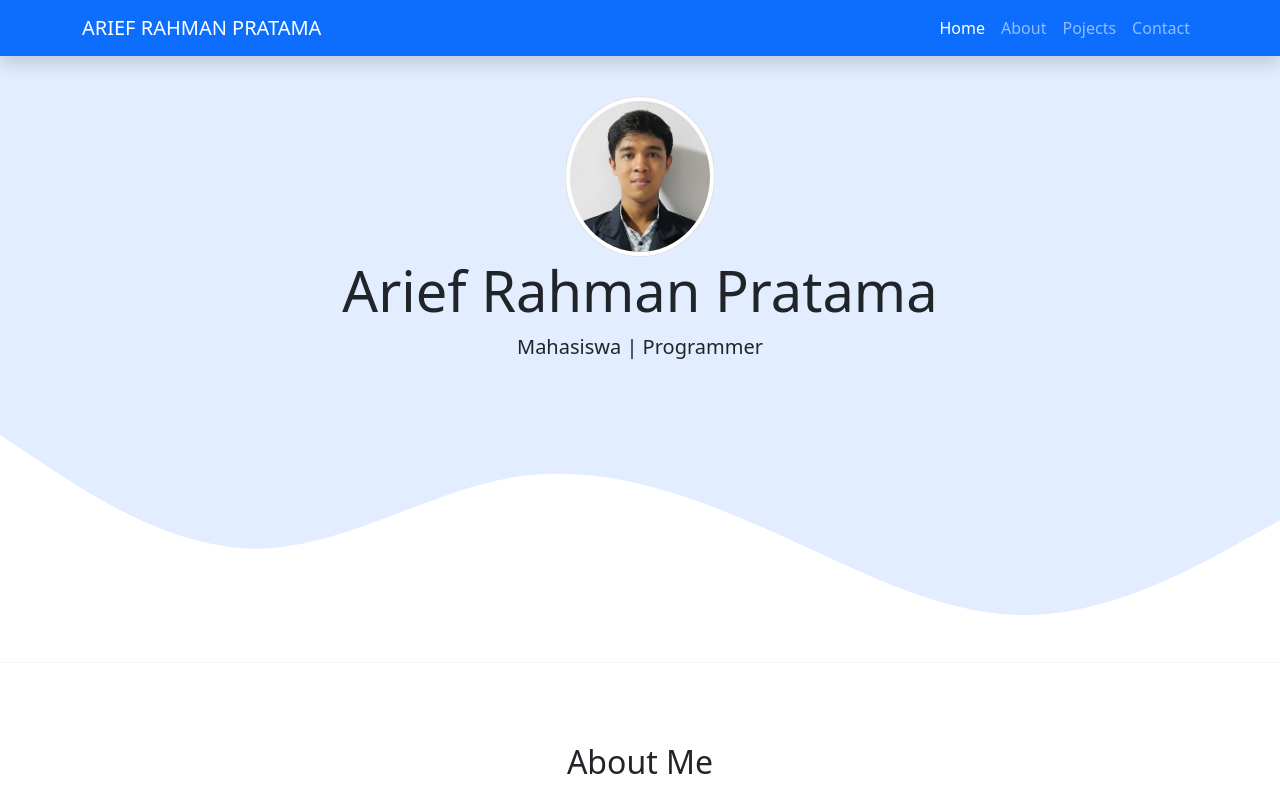
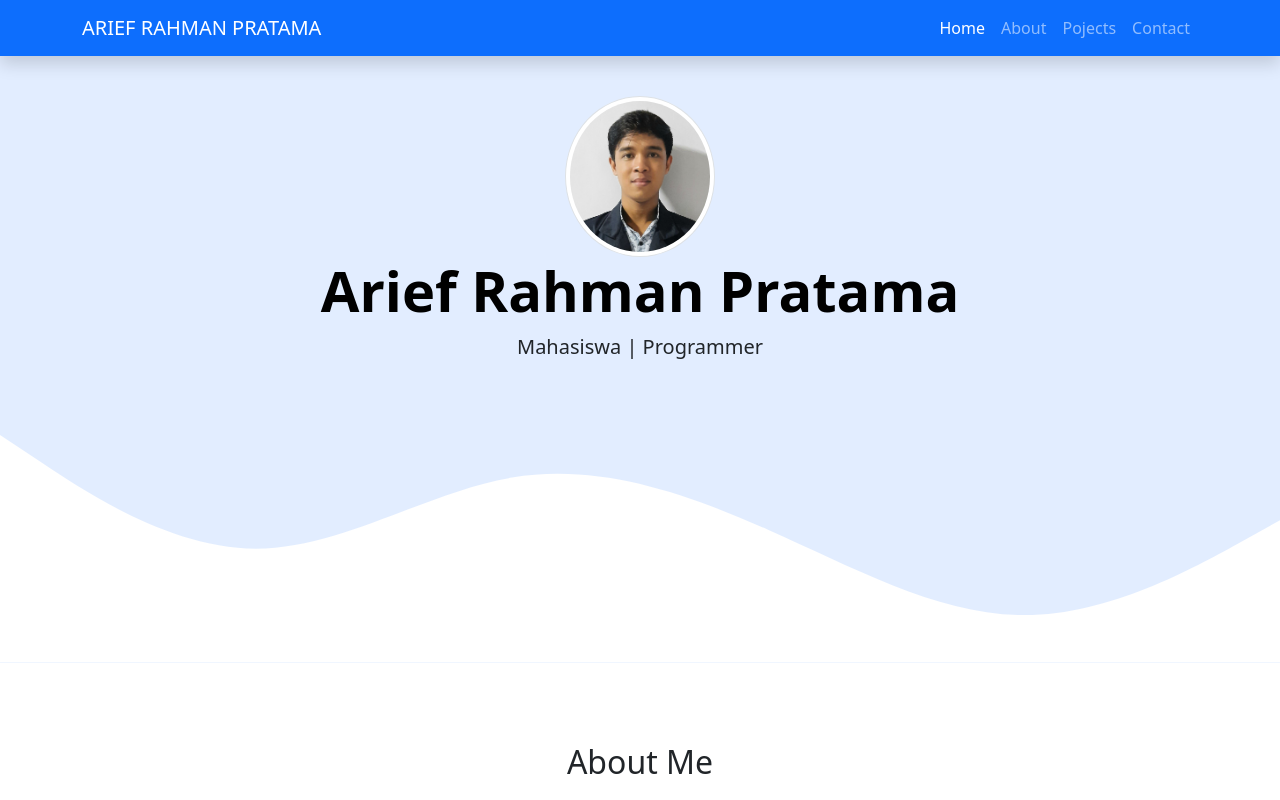
Before and after one commit to artamaitcode/artama.github.io, a plain HTML site: page index.html in a window 1280 px wide. Shown: the top 800 px of the page. Drawn offline with nearby package versions, Linux system fonts and the light colour scheme.

Commit message:
menebalkan nama

```diff
--- a/index.html
+++ b/index.html
@@ -47,7 +47,7 @@
     <!-- jumbotron -->
     <section class="jumbotron text-center">
       <img src="img/ARIEF.jpg" alt="Arief Rahman Pratama" width="150" class="rounded-circle img-thumbnail" />
-      <h1 class="display-4">Arief Rahman Pratama</h1>
+      <h1 class="display-4 text-black fw-bold">Arief Rahman Pratama</h1>
       <p class="lead">Mahasiswa | Programmer</p>
       <svg xmlns="http://www.w3.org/2000/svg" viewBox="0 0 1440 320">
         <path
```
